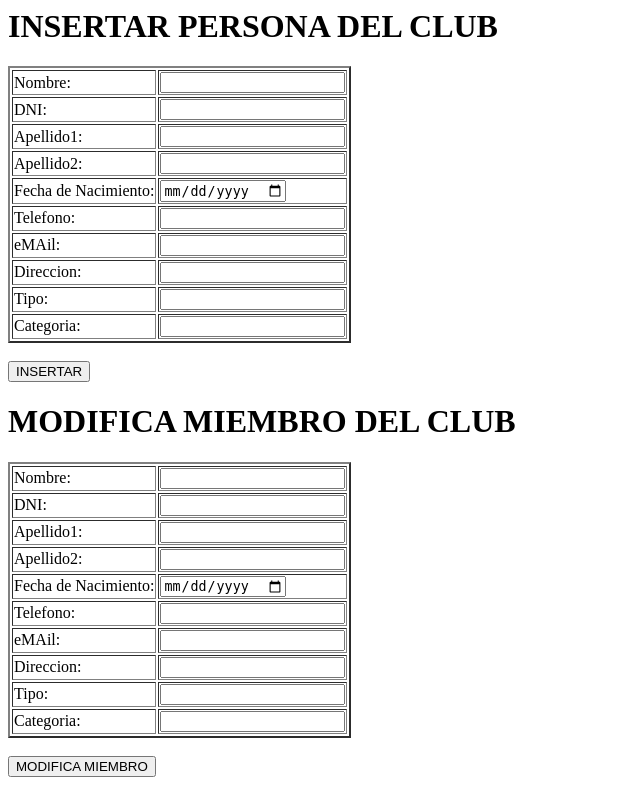
After one commit to XaviGallardo/CBCiutatVella, a PHP site: page /PDO/Presentacion/InsertarPersona.php in a window 1280 px wide. The commit adds this page. Shown: the whole page, without its empty margins (0-640 px from the left). Run offline with PHP 8.4, Linux system fonts and the light colour scheme.

Commit message:
Added ADD-MOD-ERASE Miembros

```diff
--- a/PDO/Datos/DA_Persona.php
+++ b/PDO/Datos/DA_Persona.php
@@ -32,7 +32,7 @@ class dataPersona {
         $consulta->bindParam(':Tipo', $Tipo);
         $consulta->bindParam(':Categoria', $Categoria);
 
-        echo $Fecha_Nacimiento;
+        // echo $Fecha_Nacimiento;
 
         $resultado = $consulta->execute();
 
@@ -45,10 +45,10 @@ class dataPersona {
 	    return $resultado;
     }
 
-    public function Modificar($ID_Persona, $DNI, $Nombre, $Apellido1, $Apellido2, $Fecha_Nacimiento, $Telefono, $eMail, $Direccion, $Tipo, $Categoria) {
+    public function Modificar($ID_Persona,  $DNI, $Nombre, $Apellido1, $Apellido2, $Fecha_Nacimiento, $Telefono, $eMail, $Direccion, $Tipo, $Categoria) {
         $conexion = new Conexion();
 
-        $consulta = $conexion->prepare('UPDATE ' . self::TABLA . ' SET ID_Persona = :ID_Persona, Nombre = :Nombre, Apellido1 = :Apellido1, Apellido2 = :Apellido2, Fecha_Nacimineto = :Fecha_Nacimineto, Telefono = :Telefono, eMail = :eMail, Direccion = :Direccion, Tipo = :Tipo, Categoria = :Categoria WHERE DNI = :DNI');
+        $consulta = $conexion->prepare('UPDATE ' . self::TABLA . ' SET DNI =:DNI, Nombre = :Nombre, Apellido1 = :Apellido1, Apellido2 = :Apellido2, Fecha_Nacimiento = :Fecha_Nacimiento, Telefono = :Telefono, eMail = :eMail, Direccion = :Direccion, Tipo = :Tipo, Categoria = :Categoria WHERE ID_Persona = :ID_Persona');
 
         $consulta->bindParam(':ID_Persona', $ID_Persona);
         $consulta->bindParam(':DNI', $DNI);
@@ -62,8 +62,14 @@ class dataPersona {
         $consulta->bindParam(':Tipo', $Tipo);
         $consulta->bindParam(':Categoria', $Categoria);
 
-        $resultado= $consulta->execute();
-		$conexion = null;
+        $resultado = $consulta->execute();
+
+        if (!$resultado) {
+            $error = $consulta->errorInfo()[2];
+            echo $error;
+        }
+
+        $conexion = null;
 
 		return $resultado;
     }
@@ -81,7 +87,7 @@ class dataPersona {
     public function buscarPorDNI($DNI) {
 
     	$conexion = new Conexion();
-        $consulta = $conexion->prepare('SELECT ID_Persona, Nombre ,Apellido1 ,Apellido2 ,Fecha_Nacimiento ,Telefono ,eMAil ,Direccion ,Tipo, Categoria  FROM ' . self::TABLA . ' WHERE DNI = :DNI');
+        $consulta = $conexion->prepare('SELECT * FROM ' . self::TABLA . ' WHERE DNI = :DNI');
         $consulta->bindParam(':DNI', $DNI);
         $consulta->execute();
         $registro = $consulta->fetch();
--- a/PDO/Negocio/Persona.php
+++ b/PDO/Negocio/Persona.php
@@ -24,7 +24,7 @@ class Persona {
         $this->Apellido2 = $Apellido2;
         $this->Fecha_Nacimiento = $Fecha_Nacimiento;
         $this->Telefono = $Telefono;
-        $this->eMAil = $eMail;
+        $this->eMail = $eMail;
         $this->Direccion = $Direccion;
         $this->Tipo = $Tipo;
         $this->Categoria = $Categoria;
@@ -57,7 +57,7 @@ class Persona {
         return $this->Telefono;
     }
     public function geteMail() {
-        return $this->eMAil;
+        return $this->eMail;
     }
     public function getDireccion() {
         return $this->Direccion;
@@ -111,13 +111,13 @@ class Persona {
 
     public function Insertar() {
         $objDataPersona = new DataPersona();
-        $resultado = $objDataPersona->Insertar($this->DNI ,$this->Nombre ,$this->Apellido1 ,$this->Apellido2 ,$this->Fecha_Nacimiento ,$this->Telefono ,$this->eMAil ,$this->Direccion ,$this->Tipo ,$this->Categoria);
+        $resultado = $objDataPersona->Insertar($this->DNI ,$this->Nombre ,$this->Apellido1 ,$this->Apellido2 ,$this->Fecha_Nacimiento ,$this->Telefono ,$this->eMail ,$this->Direccion ,$this->Tipo ,$this->Categoria);
         return $resultado;
     }
 
     public function Modificar() {
         $objDataPersona = new DataPersona();
-        $resultado = $objDataPersona->Modificar($this->ID_Persona ,$this->DNI ,$this->Nombre ,$this->Apellido1 ,$this->Apellido2 ,$this->Fecha_Nacimiento ,$this->Telefono ,$this->eMAil ,$this->Direccion,$this->Tipo,$this->Categoria);
+        $resultado = $objDataPersona->Modificar($this->ID_Persona,$this->DNI ,$this->Nombre ,$this->Apellido1 ,$this->Apellido2 ,$this->Fecha_Nacimiento ,$this->Telefono ,$this->eMail ,$this->Direccion,$this->Tipo,$this->Categoria);
         return $resultado;
     }
 
@@ -131,7 +131,7 @@ class Persona {
         $objDataPersona = new DataPersona();
         $registro = $objDataPersona->buscarPorDNI($DNI);
         if ($registro)
-            return new self($DNI, $registro['ID_Persona'],$registro['Nombre'],$registro['Apellido1'],$registro['Apellido2'],$registro['Fecha_Nacimiento'],$registro['Telefono'],$registro['eMAil'],$registro['Direccion'],$registro['Tipo'],$registro['Categoria']);
+            return new self($registro['ID_Persona'], $DNI,$registro['Nombre'],$registro['Apellido1'],$registro['Apellido2'],$registro['Fecha_Nacimiento'],$registro['Telefono'],$registro['eMail'],$registro['Direccion'],$registro['Tipo'],$registro['Categoria']);
         else
             return false;
     }
--- /dev/null
+++ b/PDO/Presentacion/InsertarPersona.php
@@ -0,0 +1,88 @@
+<?php
+    require "../Negocio/Persona.php";
+?>
+
+<html>
+<head></head>
+<body>
+
+<h1>INSERTAR PERSONA DEL CLUB</h1>
+
+<form action="InsertarPersona.php" method="post">
+    <table border='2'>
+        <tr><td>Nombre: </td><td><input type="text" name="BtNombre"required> </td></tr>
+        <tr><td>DNI: </td><td><input type="text" name="BtDNI"required></td></tr>
+        <tr><td>Apellido1: </td><td><input type="text" name="BtApellido1"required></td></tr>
+        <tr><td>Apellido2: </td><td><input type="text" name="BtApellido2"required></td></tr>
+        <tr><td>Fecha de Nacimiento: </td><td><input type="date" name="BtFecha_Nacimiento"required></td></tr>
+        <tr><td>Telefono: </td><td><input type="tel" name="BtTelefono"required></td></tr>
+        <tr><td>eMAil: </td><td><input type="email" name="BteMail"required></td></tr>
+        <tr><td>Direccion: </td><td><input type="text" name="BtDireccion"required></td></tr>
+        <tr><td>Tipo: </td><td><input type="text" name="BtTipo"required></td></tr>
+        <tr><td>Categoria: </td><td><input type="text" name="BtCategoria"required></td></tr>
+    </table>
+    <br>
+    <input type="submit" value="INSERTAR" name="BtInsertar">
+</form>
+
+<?php
+
+// Para cambiar el formato de la fecha de: 29/12/1981 a: 1981/12/29  osea de d/m/a a: yyyy/m/d
+// implode('/',array_reverse(explode('/',$_POST['BtFecha_Nacimiento'])));
+if (isset($_POST['BtInsertar'])) {
+
+    $error="";
+   $objPersona = new Persona(null, $_POST['BtDNI'], $_POST['BtNombre'], $_POST['BtApellido1'],$_POST['BtApellido2'],implode('/',array_reverse(explode('/',$_POST['BtFecha_Nacimiento']))),$_POST['BtTelefono'],$_POST['BteMail'],$_POST['BtDireccion'],$_POST['BtTipo'],$_POST['BtCategoria']);
+
+   $resultado = $objPersona -> Insertar();
+
+   // Motrar el resultado de los registro de la base de datos
+    if ($resultado)
+        echo "Registro Insertado";
+    else
+        echo "Error en la Inserción";
+}
+
+?>
+
+<h1>MODIFICA MIEMBRO DEL CLUB</h1>
+
+<form action="miembros.php" method="post">
+    <table border='2'>
+        <tr><td>Nombre: </td><td><input type="text" name="BtNombre_M"required> </td></tr>
+        <tr><td>DNI: </td><td><input type="number" name="BtDNI_M"required></td></tr>
+        <tr><td>Apellido1: </td><td><input type="text" name="BtApellido1_M"required></td></tr>
+        <tr><td>Apellido2: </td><td><input type="text" name="BtApellido2_M"required></td></tr>
+        <tr><td>Fecha de Nacimiento: </td><td><input type="date" name="BtFecha_Nacimiento_M"required></td></tr>
+        <tr><td>Telefono: </td><td><input type="tel" name="BtTelefono_M"required></td></tr>
+        <tr><td>eMAil: </td><td><input type="email" name="BteMail_M"required></td></tr>
+        <tr><td>Direccion: </td><td><input type="text" name="BtDireccion_M"required></td></tr>
+        <tr><td>Tipo: </td><td><input type="text" name="BtTipo_M"required></td></tr>
+        <tr><td>Categoria: </td><td><input type="text" name="BtCategoria_M"required></td></tr>
+    </table>
+    <br>
+    <input type="submit" value="MODIFICA MIEMBRO" name="BtModifica">
+</form>
+
+<?php
+
+// Para cambiar el formato de la fecha de: 29/12/1981 a: 1981/12/29  osea de d/m/a a: yyyy/m/d
+// implode('/',array_reverse(explode('/',$_POST['BtFecha_Nacimiento'])));
+if (isset($_POST['BtModifica'])) {
+
+    $error="";
+   $objPersona = new Persona(null, $_POST['BtDNI_M'], $_POST['BtNombre_M'], $_POST['BtApellido1_M'],$_POST['BtApellido2_M'],implode('/',array_reverse(explode('/',$_POST['BtFecha_Nacimiento_M']))),$_POST['BtTelefono_M'],$_POST['BteMail_M'],$_POST['BtDireccion_M'],$_POST['BtTipo_M'],$_POST['BtCategoria_M']);
+
+   $resultado = $objPersona -> Modificar();
+
+   // Motrar el resultado de los registro de la base de datos
+    if ($resultado)
+        echo "Registro Modificado";
+    else
+        echo "Error en la Modificación";
+}
+
+?>
+
+</body>
+</html>
```
Also changed, not shown: PDO/Presentacion/EliminarPersona.php (added, +77 -0 lines), PDO/Presentacion/ModificarPersona.php (added, +77 -0 lines), PDO/Presentacion/miembros.php (deleted, +0 -48 lines).
